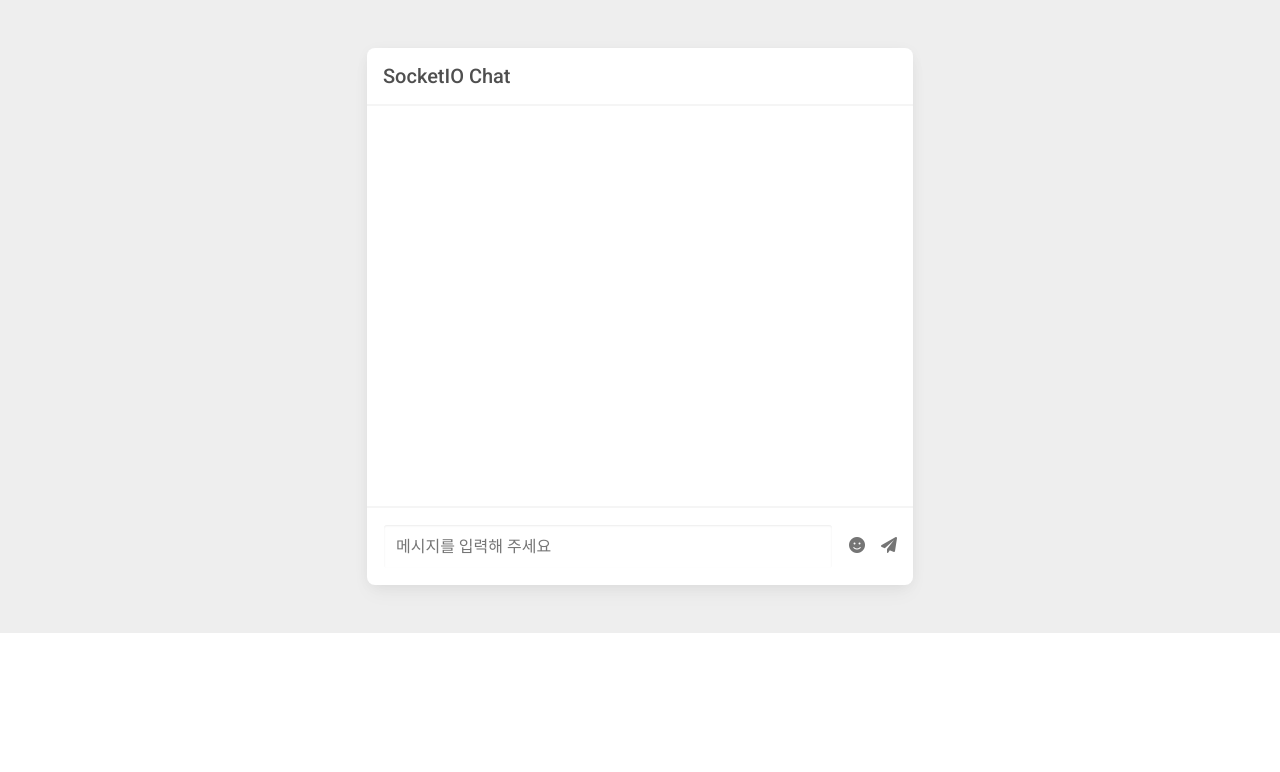
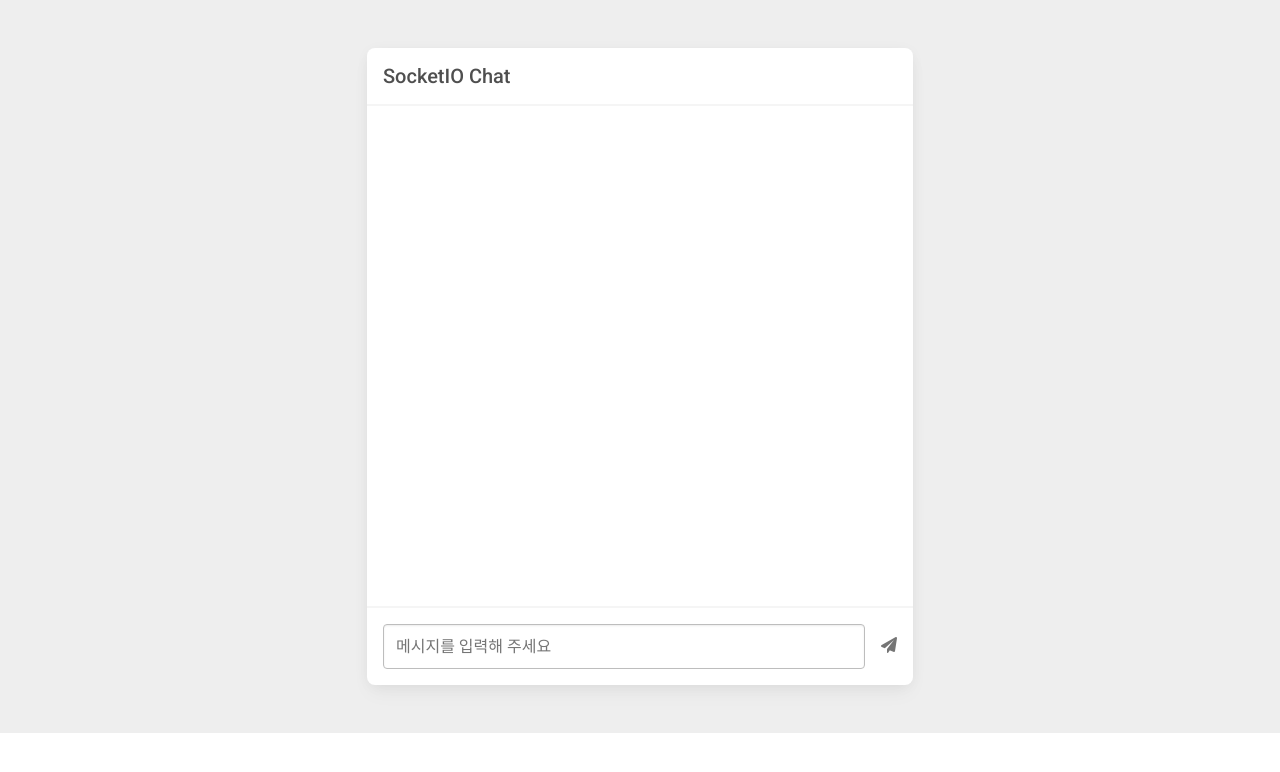
Before and after one commit to yeseong31/aws-cloud-bootcamp, a Django app: page /chat/ in a window 1280 px wide. Shown: the top 772 px of the page. Run offline with Django 4.2, Linux system fonts and the light colour scheme; some libraries are stand-ins or nearby versions.

Commit message:
feat: 전체 chat 레이아웃 개선

```diff
--- a/templates/chat.html
+++ b/templates/chat.html
@@ -1,19 +1,14 @@
 {% load static %}
 <!DOCTYPE html>
-<html lang="en">
+<html lang="ko">
 <head>
   <meta charset="UTF-8">
   <meta http-equiv="Content-Security-Policy" content="upgrade-insecure-requests">
   <title>Chat Room</title>
   <!-- CSS -->
-  <!-- Font Awesome -->
   <link href="https://cdnjs.cloudflare.com/ajax/libs/font-awesome/6.0.0/css/all.min.css" rel="stylesheet"/>
-  <!-- Google Fonts -->
   <link href="https://fonts.googleapis.com/css?family=Roboto:300,400,500,700&display=swap" rel="stylesheet"/>
-  <!-- MDB -->
-  <link href="https://cdnjs.cloudflare.com/ajax/libs/mdb-ui-kit/6.1.0/mdb.min.css"
-        rel="stylesheet"/>
-  <link rel="stylesheet" type="text/css" href="{% static 'css/chat.css' %}">
+  <link href="https://cdnjs.cloudflare.com/ajax/libs/mdb-ui-kit/6.1.0/mdb.min.css" rel="stylesheet"/>
   <script src="https://ajax.googleapis.com/ajax/libs/jquery/1.12.4/jquery.min.js"></script>
   <script type="text/javascript"
           src="https://cdnjs.cloudflare.com/ajax/libs/socket.io/4.1.2/socket.io.min.js"></script>
@@ -21,103 +16,73 @@
 <body>
 <section style="background-color: #eee;">
   <div class="container py-5">
-
     <div class="row d-flex justify-content-center">
       <div class="col-md-10 col-lg-8 col-xl-6">
-
         <div class="card" id="chat2">
+          <!-- 방 이름 -->
           <div class="card-header d-flex justify-content-between align-items-center p-3">
             <h5 class="mb-0">SocketIO Chat</h5>
           </div>
+          <!-- 메시지 내용 -->
+          <div class="card-body overflow-auto" data-mdb-perfect-scrollbar="true"
+               style="position: relative; height: 500px; display: flex; flex-direction: column-reverse">
+            <div class="flex-row pt-1">
+              <div class="justify-content-end flex-row messages">
 
-          <div class="card-body overflow-auto" data-mdb-perfect-scrollbar="true"
-               style="position: relative; height: 400px; display: flex; flex-direction: column-reverse">
-            <ul id="messages"></ul>
-
-            {#            <div class="d-flex flex-row justify-content-start">#}
-            {#              <img src="https://mdbcdn.b-cdn.net/img/Photos/new-templates/bootstrap-chat/ava3-bg.webp"#}
-            {#                   alt="avatar 1" style="width: 45px; height: 100%;">#}
-            {#              <div>#}
-            {#                <p class="small p-2 ms-3 mb-1 rounded-3" style="background-color: #f5f6f7;">Hi</p>#}
-            {#                <p class="small p-2 ms-3 mb-1 rounded-3" style="background-color: #f5f6f7;">How are you ...???</p>#}
-            {#                <p class="small p-2 ms-3 mb-1 rounded-3" style="background-color: #f5f6f7;">#}
-            {#                  What are you doing tomorrow? Can we come up a bar?</p>#}
-            {#                <p class="small ms-3 mb-3 rounded-3 text-muted">23:58</p>#}
-            {#              </div>#}
-            {#            </div>#}
-            {##}
-            {#            <div class="divider d-flex align-items-center mb-4">#}
-            {#              <p class="text-center mx-3 mb-0" style="color: #a2aab7;">Today</p>#}
-            {#            </div>#}
-            {##}
-            {#            <div class="d-flex flex-row justify-content-end mb-4 pt-1">#}
-            {#              <div>#}
-            {#                <p class="small p-2 me-3 mb-1 text-white rounded-3 bg-primary">Hiii, I'm good.</p>#}
-            {#                <p class="small p-2 me-3 mb-1 text-white rounded-3 bg-primary">How are you doing?</p>#}
-            {#                <p class="small p-2 me-3 mb-1 text-white rounded-3 bg-primary">#}
-            {#                  Long time no see! Tomorrow office. will be free on sunday.</p>#}
-            {#                <p class="small me-3 mb-3 rounded-3 text-muted d-flex justify-content-end">00:06</p>#}
-            {#              </div>#}
-            {#              <img src="https://mdbcdn.b-cdn.net/img/Photos/new-templates/bootstrap-chat/ava4-bg.webp"#}
-            {#                   alt="avatar 1" style="width: 45px; height: 100%;">#}
-            {#            </div>#}
-
+              </div>
+            </div>
           </div>
-
+          <!-- 메시지 입력란 -->
           <div class="card-footer text-muted d-flex justify-content-start align-items-center p-3">
             <label for="messageInput"></label>
             <input type="text" class="form-control form-control-lg" id="messageInput"
                    placeholder="메시지를 입력해 주세요">
-            {#            <a class="ms-1 text-muted" href="#!"><i class="fas fa-paperclip"></i></a>#}
-            <a class="ms-3 text-muted" href="#!"><i class="fas fa-smile"></i></a>
             <a class="ms-3 text-muted" href="#!">
               <i class="fas fa-paper-plane" onclick="sendMessage()" onsubmit="return false"></i>
             </a>
           </div>
         </div>
-
       </div>
     </div>
-
   </div>
 </section>
 </body>
-<!-- MDB -->
+<!-- javascript -->
 <script type="text/javascript"
         src="https://cdnjs.cloudflare.com/ajax/libs/mdb-ui-kit/6.1.0/mdb.min.js"></script>
 <script type="text/javascript">
     $(document).ready(function () {
         console.log('http://' + document.domain + ':' + location.port)
         const socket = io.connect('http://' + document.domain + ':' + location.port);
-
         socket.on('connect', function () {
             console.log(socket.connected);
             const msg = "New Connect!";
             socket.send(msg);
         });
-
         socket.on('disconnect', function () {
             console.log(socket.connected);
             const msg = 'Disconnect';
             socket.send(msg);
         });
-
         socket.on('message', function (msg) {
+            const messageBlock = $('.messages');
             if (msg.type === 'normal') {
-                $('#messages').append('>> ' + msg.message + '<br>');
+                messageBlock.append(
+                    '<p class="small p-2 mb-1 rounded-3" style="background-color: #f5f6f7;">' + msg.message + '</p>'
+                );
             } else {
-                $('#messages').append('<li>' + msg.message + '</li>');
+                messageBlock.append(
+                    '<p class="small p-2 mb-1 rounded-3" style="background-color: #1a73e8; color: white">' + msg.message + '</p>'
+                );
             }
             console.log('Received Message: ' + msg.message + ', ' + msg.type)
         });
     });
-
     $("#messageInput").keypress(function (e) {
         if (e.keyCode === 13) {
             sendMessage()
         }
     });
-
     function sendMessage() {
         const socket = io.connect('http://' + document.domain + ':' + location.port);
         let inputMessage = $('#messageInput');
```
